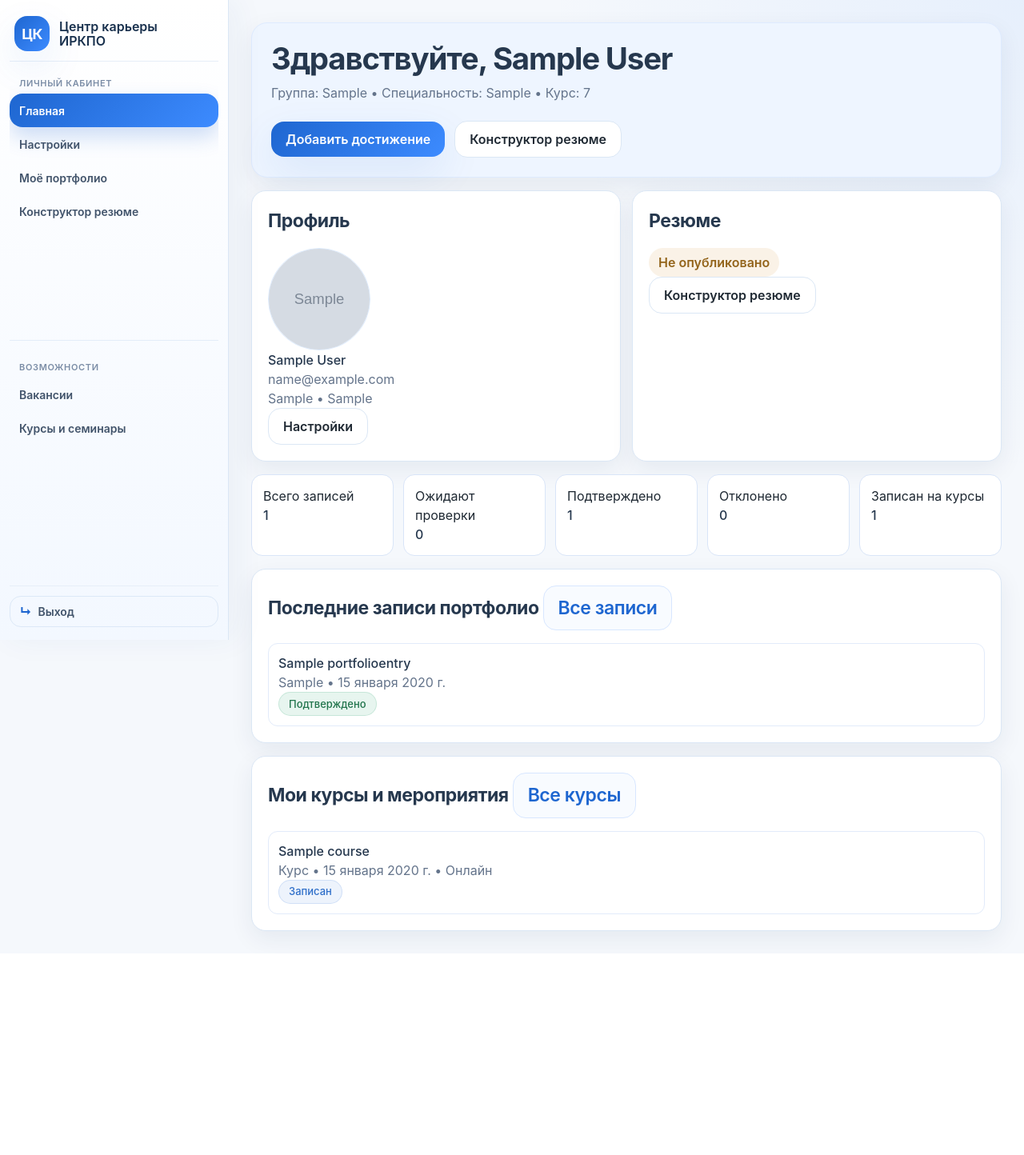
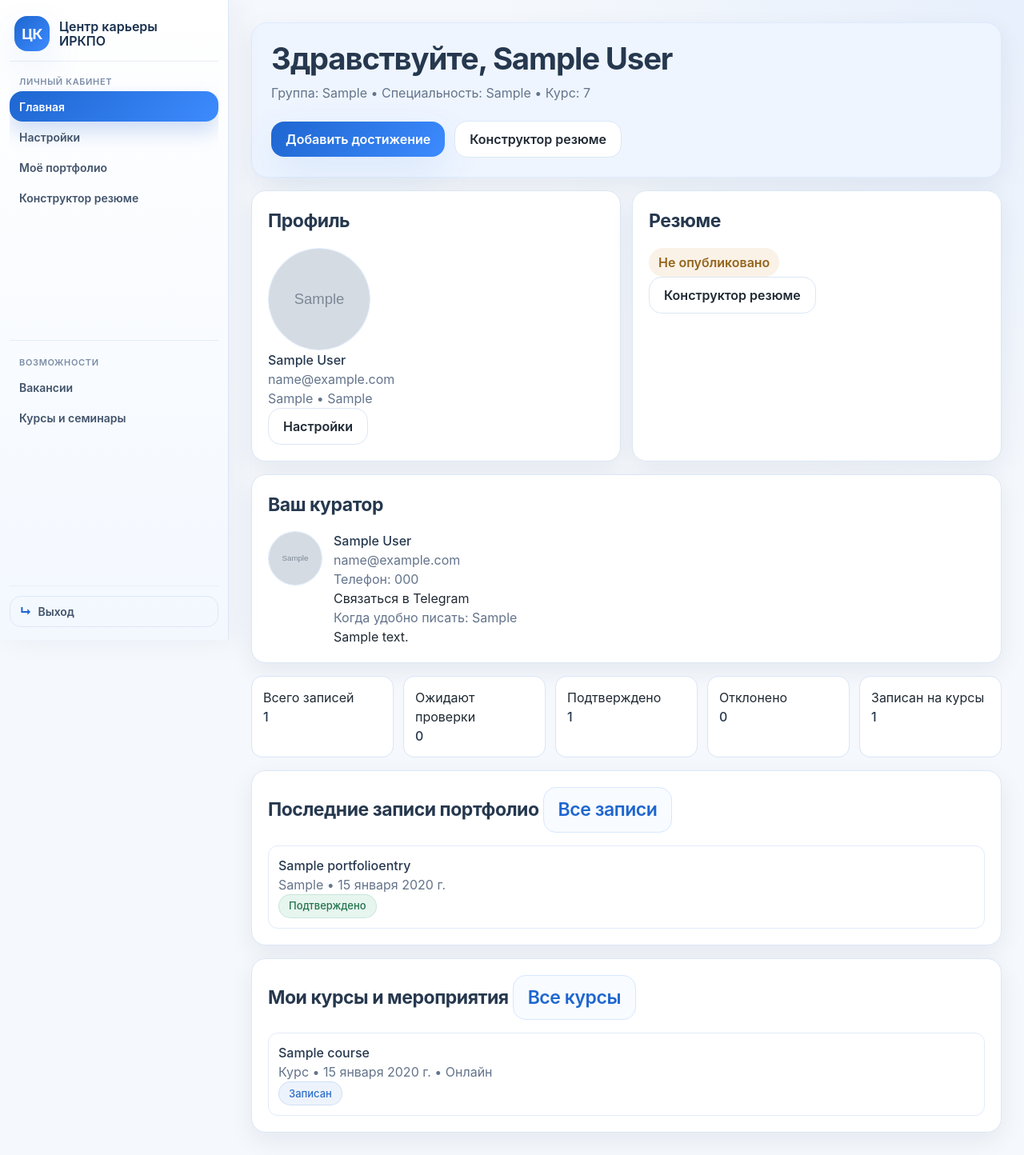
Before and after one commit to liradosik/diploma-career-center-irkpo, a Django app: page /accounts/student/dashboard/ in a window 1280 px wide. Shown: the whole page at 80% size. Before the commit the page ends 1188 px from the top, so only its background shows below. Run offline with Django 5.2, Linux system fonts and the light colour scheme; a user stored in the database is signed in; tables that the repository leaves empty hold one stand-in row (values such as "Sample post"); grey boxes marked "Sample" are stand-in pictures; data that the repository does not hold is empty.

```diff
--- a/career_center/apps/accounts/forms.py
+++ b/career_center/apps/accounts/forms.py
@@ -44,8 +44,31 @@ class UserStudentForm(forms.ModelForm):
 class UserProfileSettingsForm(forms.ModelForm):
     class Meta:
         model = User
-        fields = ('full_name', 'photo')
-        labels = {'full_name': 'ФИО', 'photo': 'Фото'}
+        fields = (
+            'full_name',
+            'photo',
+            'contact_phone',
+            'contact_telegram',
+            'contact_email',
+            'contact_note',
+            'contact_availability',
+        )
+        labels = {
+            'full_name': 'ФИО',
+            'photo': 'Фото',
+            'contact_phone': 'Телефон',
+            'contact_telegram': 'Telegram или ссылка для связи',
+            'contact_email': 'Контактный email',
+            'contact_note': 'Комментарий для студентов',
+            'contact_availability': 'Когда удобно писать',
+        }
+        widgets = {
+            'contact_phone': forms.TextInput(attrs={'placeholder': '+7 (900) 123-45-67'}),
+            'contact_telegram': forms.URLInput(attrs={'placeholder': 'https://t.me/username'}),
+            'contact_email': forms.EmailInput(attrs={'placeholder': 'contact@irkpo.ru'}),
+            'contact_note': forms.Textarea(attrs={'rows': 3, 'placeholder': 'Например: Пишите по вопросам портфолио и учебного статуса'}),
+            'contact_availability': forms.TextInput(attrs={'placeholder': 'Например: По будням с 9:00 до 18:00'}),
+        }
 
 
 
--- a/career_center/apps/accounts/models.py
+++ b/career_center/apps/accounts/models.py
@@ -67,6 +67,11 @@ class User(AbstractUser):
     curator = models.ForeignKey('self', null=True, blank=True, on_delete=models.SET_NULL, related_name='students')
     study_group = models.ForeignKey(StudyGroup, null=True, blank=True, on_delete=models.SET_NULL, related_name='students')
     photo = models.ImageField(upload_to='users/photos/', blank=True, null=True)
+    contact_phone = models.CharField(max_length=32, blank=True)
+    contact_telegram = models.URLField(blank=True)
+    contact_email = models.EmailField(blank=True)
+    contact_note = models.TextField(blank=True)
+    contact_availability = models.CharField(max_length=255, blank=True)
 
     USERNAME_FIELD = 'email'
     REQUIRED_FIELDS = ['full_name']
--- a/career_center/apps/accounts/utils.py
+++ b/career_center/apps/accounts/utils.py
@@ -7,7 +7,8 @@ from django.core.files.base import ContentFile
 def apply_user_photo_update(request, user):
     previous_photo = user.photo if user.photo else None
 
-    if request.POST.get('remove_photo') == '1' and user.photo:
+    should_remove_photo = request.POST.get('remove_photo') == '1' or request.POST.get('action') == 'remove_photo'
+    if should_remove_photo and user.photo:
         user.photo.delete(save=False)
         user.photo = None
         user.save(update_fields=['photo'])
--- a/career_center/apps/accounts/views.py
+++ b/career_center/apps/accounts/views.py
@@ -205,6 +205,12 @@ def student_dashboard(request):
     if request.user.admission_year:
         current_course = max(date.today().year - request.user.admission_year + 1, 1)
 
+    curator = None
+    if request.user.study_group and request.user.study_group.curator:
+        curator = request.user.study_group.curator
+    elif request.user.curator:
+        curator = request.user.curator
+
     context = {
         'recent_entries': recent_entries,
         'portfolio_total': entries_qs.count(),
@@ -219,6 +225,7 @@ def student_dashboard(request):
         'registered_courses_count': registrations_qs.filter(status=CourseRegistration.Status.REGISTERED).count(),
         'current_course': current_course,
         'profile_incomplete': not all([request.user.group, request.user.specialty, request.user.admission_year]),
+        'curator': curator,
     }
     return render(request, 'dashboard/student_dashboard.html', context)
 
@@ -1174,6 +1181,11 @@ def profile_edit(request):
         from .models import StudentProfile
         profile = StudentProfile.objects.create(user=request.user)
 
+    if request.method == 'POST' and request.POST.get('action') == 'remove_photo':
+        apply_user_photo_update(request, request.user)
+        messages.success(request, 'Фото удалено.')
+        return redirect('accounts:profile_edit')
+
     if request.method == 'POST':
         user_form = UserStudentForm(request.POST, request.FILES, instance=request.user)
         profile_form = StudentProfileForm(request.POST, instance=profile)
@@ -1203,11 +1215,17 @@ def profile_edit(request):
 
 @role_required(User.Role.CURATOR)
 def curator_profile_edit(request):
+    if request.method == 'POST' and request.POST.get('action') == 'remove_photo':
+        apply_user_photo_update(request, request.user)
+        messages.success(request, 'Фото удалено.')
+        return redirect('accounts:curator_profile_edit')
+
     if request.method == 'POST':
         user_form = UserProfileSettingsForm(request.POST, request.FILES, instance=request.user)
         if user_form.is_valid():
             user = user_form.save()
             apply_user_photo_update(request, user)
+            messages.success(request, 'Профиль куратора сохранён.')
             return redirect('accounts:curator_profile_edit')
     else:
         user_form = UserProfileSettingsForm(instance=request.user)
--- a/career_center/static/css/style.css
+++ b/career_center/static/css/style.css
@@ -4017,8 +4017,8 @@ input[type="submit"].btn-primary:hover {
 /* === Manual role profile/settings polish === */
 
 .sidebar-main .menu-section {
-  padding-bottom: 12px;
-  margin-bottom: 12px;
+  padding-bottom: 8px;
+  margin-bottom: 8px;
   border-bottom: 1px solid rgba(219, 231, 245, 0.72);
 }
 
@@ -4027,11 +4027,11 @@ input[type="submit"].btn-primary:hover {
 }
 
 .menu-group-title {
-  margin: 10px 0 7px;
+  margin: 8px 0 6px;
 }
 
 .menu a {
-  min-height: 42px;
+  min-height: 38px;
   border-radius: 16px;
 }
 
@@ -4232,94 +4232,151 @@ input[type="submit"].btn-primary:hover {
 .admin-dashboard-hero-clean {
   min-height: 190px;
   display: grid;
+  grid-template-columns: minmax(0, 1fr);
+  align-items: center;
+  justify-content: start;
+  gap: 32px;
+}
+
+.admin-dashboard-hero-text {
+  min-width: 0;
+}
+
+.admin-dashboard-hero-text h1 {
+  margin-bottom: 10px;
+}
+
+.admin-dashboard-hero-text p {
+  max-width: 780px;
+}
+
+/* Чтобы старый класс Codex больше не ломал hero */
+.role-dashboard-hero {
+  align-items: center;
+}
+
+.role-dashboard-avatar {
+  flex-shrink: 0;
+}
+
+@media (max-width: 1050px) {
+  .role-settings-form,
+  .admin-dashboard-hero-clean {
+    grid-template-columns: 1fr;
+  }
+
+  .role-settings-photo-card {
+    position: static;
+    justify-items: start;
+    text-align: left;
+  }
+
+  .role-photo-actions {
+    justify-items: start;
+  }
+
+  .admin-dashboard-hero-avatar {
+    width: 128px;
+    height: 128px;
+  }
+}
+
+@media (max-width: 760px) {
+  .role-settings-main-card,
+  .role-settings-photo-card {
+    padding: 18px;
+  }
+
+  .role-avatar-preview,
+  .admin-dashboard-hero-avatar {
+    width: 112px;
+    height: 112px;
+  }
+
+  .role-avatar-fallback {
+    font-size: 30px;
+  }
+
+.role-settings-actions .btn,
+  .role-photo-button {
+    width: 100%;
+    max-width: none;
+  }
+}
+
+.role-remove-photo-btn {
+  width: 100%;
+  max-width: 220px;
+  border: 1px solid #fecaca;
+  color: #9f1239;
+  background: #fff1f2;
+}
+
+.curator-contact-card {
+  display: grid;
+  grid-template-columns: 68px 1fr;
+  gap: 14px;
+  align-items: start;
+}
+
+.curator-contact-card .student-avatar-img,
+.curator-contact-card .student-avatar-fallback {
+  width: 68px;
+  height: 68px;
+}
+
+.avatar-modal[hidden] { display: none !important; }
+.avatar-modal {
+  position: fixed;
+  inset: 0;
+  z-index: 2000;
+  display: grid;
+  place-items: center;
+}
+.avatar-modal-backdrop {
+  position: absolute;
+  inset: 0;
+  background: rgba(15, 23, 42, 0.45);
+}
+.avatar-modal-card {
+  position: relative;
+  width: min(92vw, 720px);
+  max-height: 90vh;
+  overflow: auto;
+  background: #fff;
+  border: 1px solid #bfdbfe;
+  border-radius: 18px;
+  padding: 18px;
+}
+.avatar-modal-cropper {
+  margin-top: 10px;
+  max-height: 60vh;
+  overflow: hidden;
+  border-radius: 14px;
+  border: 1px solid #dbeafe;
+  background: #f8fbff;
+}
+.avatar-modal-cropper img {
+  display: block;
+  max-width: 100%;
+}
+.avatar-modal-actions {
+  margin-top: 14px;
+  display: flex;
+  gap: 10px;
+  justify-content: flex-end;
+}
+/* Curator dashboard hero fix */
+
+.curator-dashboard-hero-clean {
+  min-height: 190px;
+  display: grid;
   grid-template-columns: 154px minmax(0, 1fr);
   align-items: center;
   justify-content: start;
   gap: 32px;
 }
 
-.admin-dashboard-hero-avatar {
-  width: 154px;
-  height: 154px;
-  flex: 0 0 154px;
-}
-
-.admin-dashboard-hero-text {
-  min-width: 0;
-}
-
-.admin-dashboard-hero-text h1 {
-  margin-bottom: 10px;
-}
-
-.admin-dashboard-hero-text p {
-  max-width: 780px;
-}
-
-/* Чтобы старый класс Codex больше не ломал hero */
-.role-dashboard-hero {
-  align-items: center;
-}
-
-.role-dashboard-avatar {
-  flex-shrink: 0;
-}
-
-@media (max-width: 1050px) {
-  .role-settings-form,
-  .admin-dashboard-hero-clean {
-    grid-template-columns: 1fr;
-  }
-
-  .role-settings-photo-card {
-    position: static;
-    justify-items: start;
-    text-align: left;
-  }
-
-  .role-photo-actions {
-    justify-items: start;
-  }
-
-  .admin-dashboard-hero-avatar {
-    width: 128px;
-    height: 128px;
-  }
-}
-
-@media (max-width: 760px) {
-  .role-settings-main-card,
-  .role-settings-photo-card {
-    padding: 18px;
-  }
-
-  .role-avatar-preview,
-  .admin-dashboard-hero-avatar {
-    width: 112px;
-    height: 112px;
-  }
-
-  .role-avatar-fallback {
-    font-size: 30px;
-  }
-
-  .role-settings-actions .btn,
-  .role-photo-button {
-    width: 100%;
-    max-width: none;
-  }
-}
-/* Curator dashboard hero fix */
-
-.curator-dashboard-hero-clean {
-  min-height: 190px;
-  display: grid;
-  grid-template-columns: 154px minmax(0, 1fr);
-  align-items: center;
-  justify-content: start;
-  gap: 32px;
-}
-
 .curator-dashboard-hero-avatar {
   width: 154px;
   height: 154px;
--- a/career_center/templates/base_dashboard.html
+++ b/career_center/templates/base_dashboard.html
@@ -78,10 +78,6 @@
             <a class="{% if request.resolver_match.url_name == 'admin_responses' %}active{% endif %}" href="{% url 'accounts:admin_responses' %}">Отклики</a>
             <a class="{% if request.resolver_match.url_name == 'admin_course_registrations' %}active{% endif %}" href="{% url 'accounts:admin_course_registrations' %}">Записи на курсы</a>
           </div>
-          <div class="menu-section">
-            <div class="menu-group-title">Профиль</div>
-            <a class="{% if request.resolver_match.url_name == 'admin_profile_edit' %}active{% endif %}" href="{% url 'accounts:admin_profile_edit' %}">Настройки</a>
-          </div>
         {% endif %}
       </nav>
 
--- a/career_center/templates/dashboard/student_dashboard.html
+++ b/career_center/templates/dashboard/student_dashboard.html
@@ -16,6 +16,28 @@
   </article>
   <article class="card student-resume-status"><h2>Резюме</h2><p class="student-status-badge {% if resume_is_public %}badge-approved{% else %}badge-pending{% endif %}">{% if resume_is_public %}Опубликовано{% else %}Не опубликовано{% endif %}</p><div class="inline-actions"><a class="btn" href="{% url 'resumes:builder' %}">Конструктор резюме</a>{% if resume_is_public %}<a class="btn" href="{{ resume_public_url }}" target="_blank">Открыть публичное резюме</a><button class="btn" type="button" onclick="navigator.clipboard.writeText('{{ resume_public_url }}')">Скопировать ссылку</button>{% endif %}</div></article>
 </section>
+<section class="card student-preview-card">
+  <h2>Ваш куратор</h2>
+  {% if curator %}
+    <div class="curator-contact-card">
+      {% if curator.photo %}
+        <img class="student-avatar-img" src="{{ curator.photo.url }}" alt="{{ curator.full_name }}">
+      {% else %}
+        <div class="student-avatar-fallback">{{ curator.full_name|initials }}</div>
+      {% endif %}
+      <div>
+        <p><strong>{{ curator.full_name }}</strong></p>
+        <p class="muted">{{ curator.contact_email|default:curator.email }}</p>
+        {% if curator.contact_phone %}<p class="muted">Телефон: {{ curator.contact_phone }}</p>{% endif %}
+        {% if curator.contact_telegram %}<p><a href="{{ curator.contact_telegram }}" target="_blank" rel="noopener">Связаться в Telegram</a></p>{% endif %}
+        {% if curator.contact_availability %}<p class="muted">Когда удобно писать: {{ curator.contact_availability }}</p>{% endif %}
+        {% if curator.contact_note %}<p>{{ curator.contact_note }}</p>{% endif %}
+      </div>
+    </div>
+  {% else %}
+    <p class="muted">Куратор группы пока не назначен.</p>
+  {% endif %}
+</section>
 <section class="student-stats-grid"><article class="student-stat-card"><div>Всего записей</div><strong>{{ portfolio_total }}</strong></article><article class="student-stat-card"><div>Ожидают проверки</div><strong>{{ portfolio_pending }}</strong></article><article class="student-stat-card"><div>Подтверждено</div><strong>{{ portfolio_approved }}</strong></article><article class="student-stat-card"><div>Отклонено</div><strong>{{ portfolio_rejected }}</strong></article><article class="student-stat-card"><div>Записан на курсы</div><strong>{{ registered_courses_count }}</strong></article></section>
 <section class="card student-preview-card"><h2>Последние записи портфолио <a class="btn btn-link" href="{% url 'portfolio:list' %}">Все записи</a></h2><div class="student-preview-list">{% for entry in recent_entries %}<div class="student-preview-item"><strong>{{ entry.title }}</strong><p class="muted">{{ PORTFOLIO_TYPE_LABELS|dict_get:entry.type }} • {{ entry.date }}</p>{% if entry.status == 'pending' %}<span class="badge badge-pending">Ожидает проверки</span>{% endif %}{% if entry.status == 'approved' %}<span class="badge badge-approved">Подтверждено</span>{% endif %}{% if entry.status == 'rejected' %}<span class="badge badge-rejected">Отклонено</span>{% endif %}</div>{% empty %}<p class="muted">Пока нет достижений. Добавьте первую запись.</p>{% endfor %}</div></section>
 <section class="card student-preview-card"><h2>Мои курсы и мероприятия <a class="btn btn-link" href="{% url 'courses:list' %}">Все курсы</a></h2><div class="student-preview-list">{% for reg in registrations|slice:':3' %}<div class="student-preview-item"><strong>{{ reg.course.title }}</strong><p class="muted">{{ reg.course.get_kind_display }} • {{ reg.course.date }} • {{ reg.course.get_format_type_display }}</p><span class="badge">{{ reg.get_status_display }}</span></div>{% empty %}<p class="muted">Пока нет записей на курсы и семинары.</p>{% endfor %}</div></section>
```
Also changed, not shown: career_center/static/js/student-avatar-cropper.js (+49 -32 lines), career_center/templates/accounts/profile_edit.html (+17 -6 lines), career_center/templates/accounts/user_profile_edit.html (+40 -13 lines), career_center/templates/adminpanel/dashboard.html (+0 -8 lines), career_center/apps/accounts/migrations/0011_user_curator_contact_fields.py (added).
